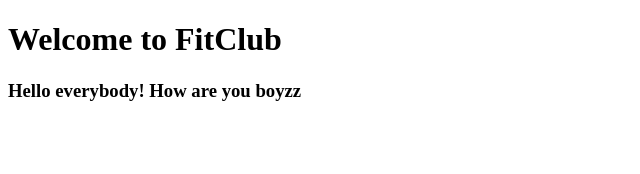
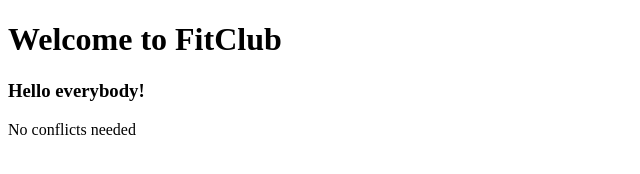
Before and after one commit to SelinLis/Project1, a plain HTML site: page index.html in a window 1280 px wide. Shown: the whole page, without its empty margins (0-640 px from the left). Drawn offline with Linux system fonts and the light colour scheme.

Commit message:
#5 fixed and updated title and paragraph

```diff
--- a/index.html
+++ b/index.html
@@ -4,10 +4,11 @@
     <meta charset="UTF-8">
     <meta http-equiv="X-UA-Compatible" content="IE=edge">
     <meta name="viewport" content="width=device-width, initial-scale=1.0">
-    <title>My website</title>
+    <title>My website | Hello</title>
 </head>
 <body>
     <h1>Welcome to FitClub</h1>
-    <h3>Hello everybody! How are you boyzz</h3>
+    <h3>Hello everybody!</h3>
+    <p>No conflicts needed</p>
 </body>
 </html>
```
